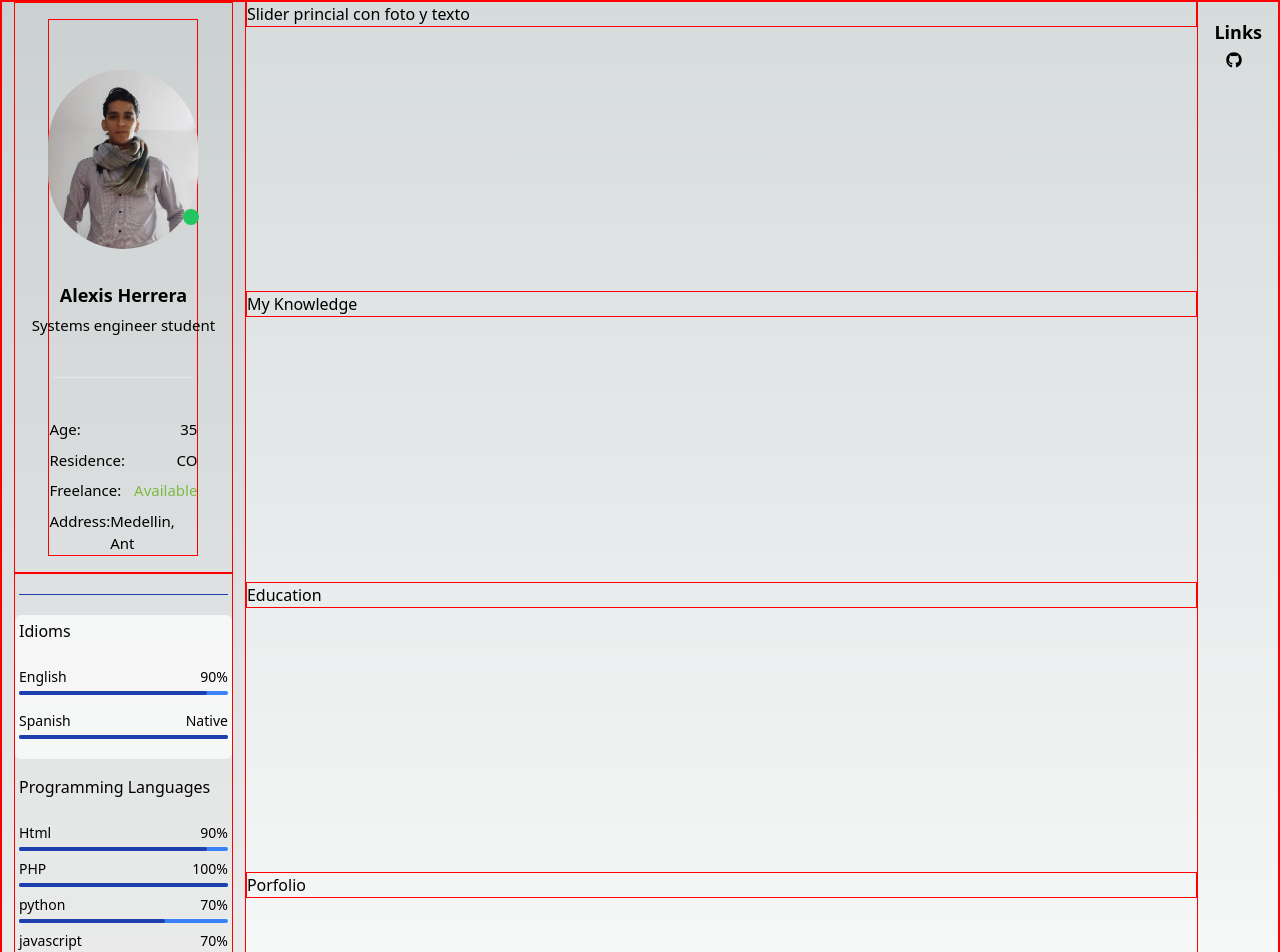
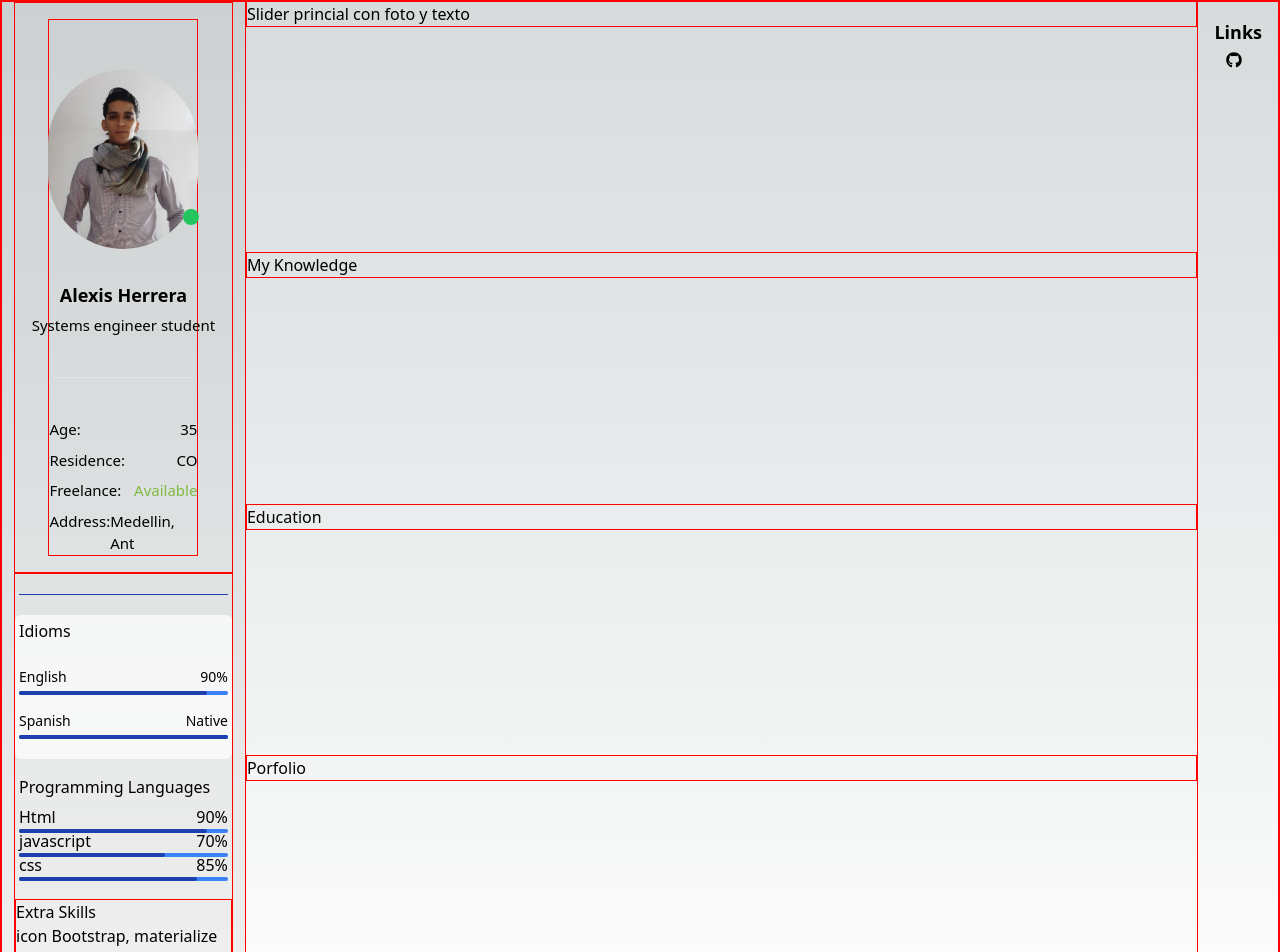
Before and after one commit to jalexisherrera/cv-jalexis-herrera, a Next.js app: page / in a window 1280 px wide. Shown: the top 952 px of the page. Built offline with nearby package versions, Linux system fonts and the light colour scheme.

Commit message:
minors changes

```diff
--- a/components/ProgrammingLanguages.tsx
+++ b/components/ProgrammingLanguages.tsx
@@ -12,15 +12,7 @@ const ProgrammingLanguages: React.FC = () => {
       language: "Html",
       percentage: 90,
     },
-    {
-      language: "PHP",
-      percentage: 100,
-    },
-    {
-      language: "python",
-      percentage: 70,
-    },
-    {
+        {
       language: "javascript",
       percentage: 70,
     },
@@ -28,21 +20,18 @@ const ProgrammingLanguages: React.FC = () => {
       language: "css",
       percentage: 85,
     },
-    {
-      language: "Java",
-      percentage: 70,
-    },
+
   ];
 
   return (
     <div className="px-1">
-      <h3 className="title-skill h-6">Programming Languages</h3>
-      <div className="mt-6">
+      <h3 className="title-skill">Programming Languages</h3>
+      <div className="mt-3">
       {programmingLangua.map((skill) => (
-        <div key={skill.language} className="flex flex-col justify-center my-2">
-          <div className="flex justify-between h-6">
-            <p className="flex text-sm">{skill.language}</p>
-            <span className="flex text-sm"> {skill.percentage}%</span>
+        <div key={skill.language} className="flex flex-col justify-center my-2 h-4">
+          <div className="flex justify-between">
+            <p className="flex textSkills">{skill.language}</p>
+            <span className="flex textSkills"> {skill.percentage}%</span>
           </div>
           <div className="w-1/1">
             <div className="bg-blue-500 h-1 rounded-full">
```
